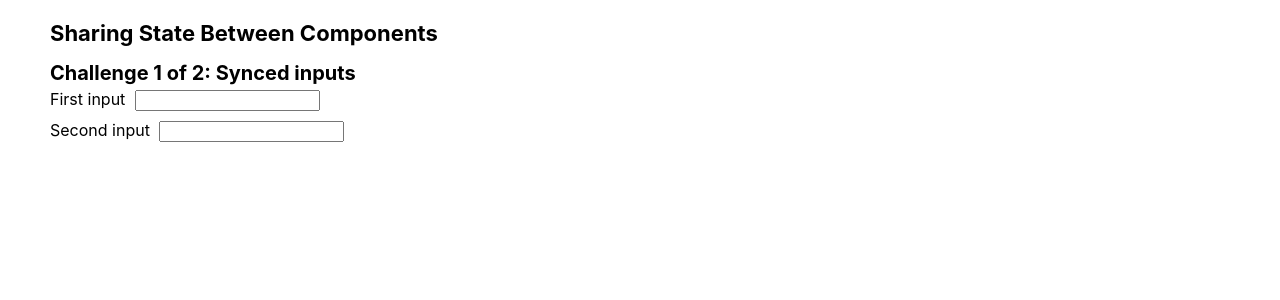
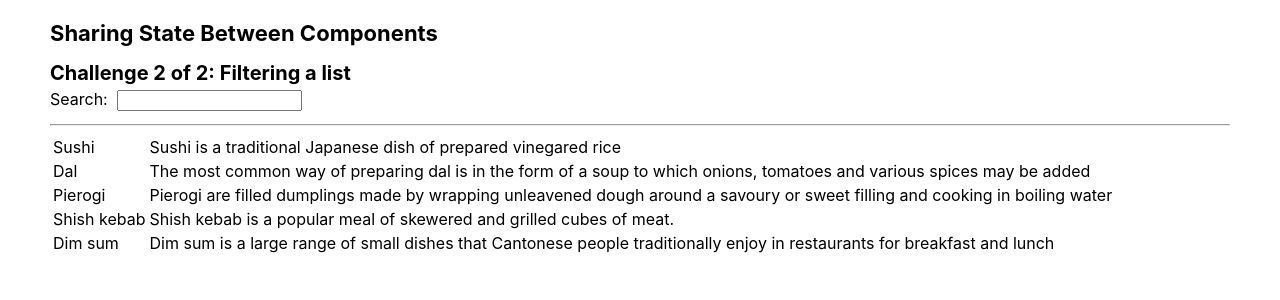
Before and after one commit to VladimirovMario/Sandbox, a React (Create React App) app in the folder 01. React documentation/02. Learn React/03. Managing State/: page / in a window 1280 px wide. Shown: the top 300 px of the page. Built offline with nearby package versions, Linux system fonts and the light colour scheme.

Commit message:
Filtering a list

```diff
--- /dev/null
+++ b/01. React documentation/02. Learn React/03. Managing State/src/components/SharingStateBetweenComponents/FilteringAList/FilteringAList.js
@@ -0,0 +1,52 @@
+import { useState } from 'react';
+import { foods } from './data';
+import { filterItems } from './filterItems';
+
+export default function FilteringAList() {
+  return (
+    <>
+      <h2>Challenge 2 of 2: Filtering a list</h2>
+      <App />
+    </>
+  );
+}
+
+function App() {
+  const [query, setValues] = useState('');
+  const filteredItems = filterItems(foods, query);
+
+  function handleChange(e) {
+    setValues(e.target.value);
+  }
+
+  return (
+    <>
+      <SearchBar value={query} onChange={handleChange} />
+      <hr />
+      <List items={filteredItems} />
+    </>
+  );
+}
+
+function SearchBar({ query, onChange }) {
+  return (
+    <label>
+      Search: <input value={query} onChange={onChange} />
+    </label>
+  );
+}
+
+function List({ items }) {
+  return (
+    <table>
+      <tbody>
+        {items.map((item) => (
+          <tr key={item.id}>
+            <td>{item.name}</td>
+            <td>{item.description}</td>
+          </tr>
+        ))}
+      </tbody>
+    </table>
+  );
+}
--- /dev/null
+++ b/01. React documentation/02. Learn React/03. Managing State/src/components/SharingStateBetweenComponents/FilteringAList/data.js
@@ -0,0 +1,32 @@
+export const foods = [
+  {
+    id: 0,
+    name: 'Sushi',
+    description:
+      'Sushi is a traditional Japanese dish of prepared vinegared rice',
+  },
+  {
+    id: 1,
+    name: 'Dal',
+    description:
+      'The most common way of preparing dal is in the form of a soup to which onions, tomatoes and various spices may be added',
+  },
+  {
+    id: 2,
+    name: 'Pierogi',
+    description:
+      'Pierogi are filled dumplings made by wrapping unleavened dough around a savoury or sweet filling and cooking in boiling water',
+  },
+  {
+    id: 3,
+    name: 'Shish kebab',
+    description:
+      'Shish kebab is a popular meal of skewered and grilled cubes of meat.',
+  },
+  {
+    id: 4,
+    name: 'Dim sum',
+    description:
+      'Dim sum is a large range of small dishes that Cantonese people traditionally enjoy in restaurants for breakfast and lunch',
+  },
+];
--- /dev/null
+++ b/01. React documentation/02. Learn React/03. Managing State/src/components/SharingStateBetweenComponents/FilteringAList/filterItems.js
@@ -0,0 +1,6 @@
+export function filterItems(items, query) {
+  query = query.toLowerCase();
+  return items.filter((item) =>
+    item.name.split(' ').some((word) => word.toLowerCase().startsWith(query))
+  );
+}
--- a/01. React documentation/02. Learn React/03. Managing State/src/components/SharingStateBetweenComponents/SharingStateBetweenComponents.js
+++ b/01. React documentation/02. Learn React/03. Managing State/src/components/SharingStateBetweenComponents/SharingStateBetweenComponents.js
@@ -1,11 +1,13 @@
-import SyncedInputs from './SyncedInputs/SyncedInputs';
+import FilteringAList from './FilteringAList/FilteringAList';
+// import SyncedInputs from './SyncedInputs/SyncedInputs';
 // import LiftingStateUpByExample from './LiftingStateUpByExample/LiftingStateUpByExample';
 
 export default function SharingStateBetweenComponents() {
   return (
     <>
       <h1>Sharing State Between Components</h1>
-      <SyncedInputs />
+      <FilteringAList />
+      {/* <SyncedInputs /> */}
       {/* <LiftingStateUpByExample /> */}
     </>
   );
```
